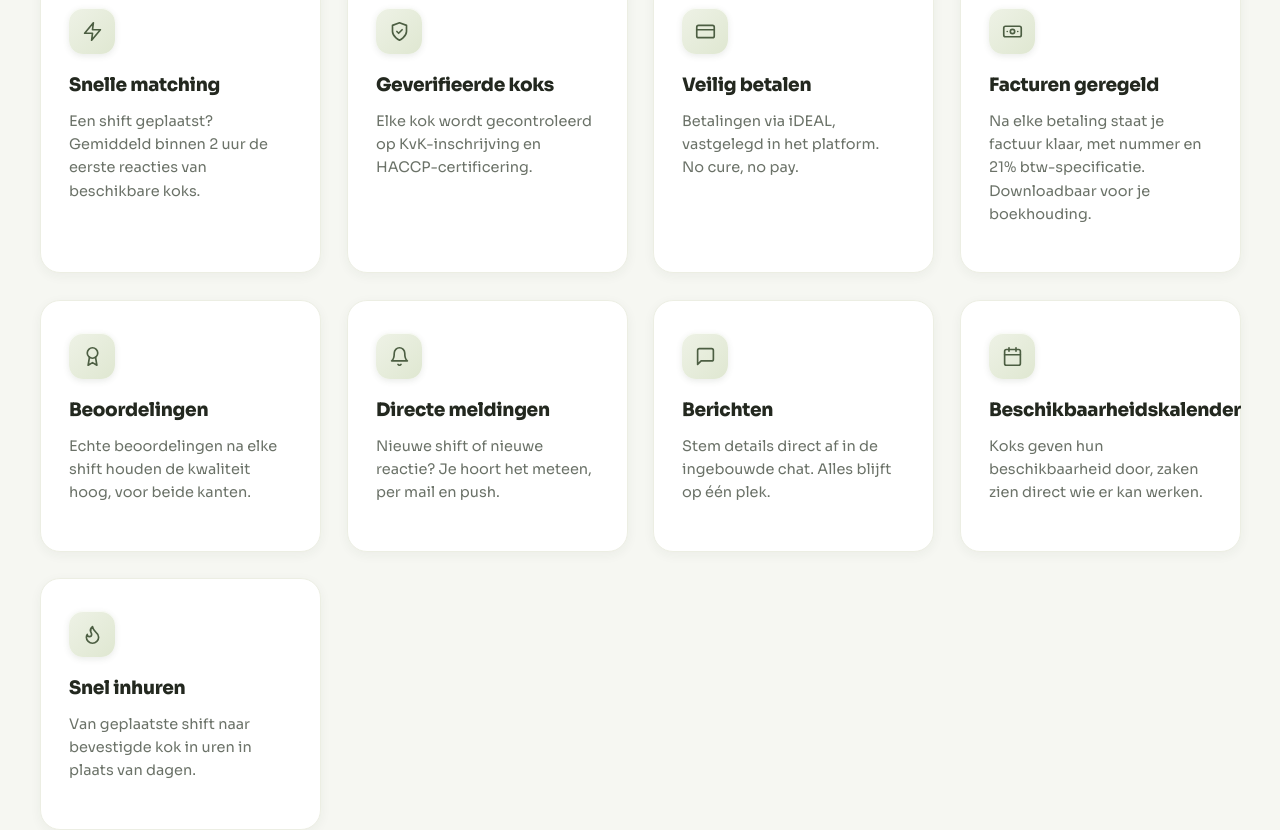
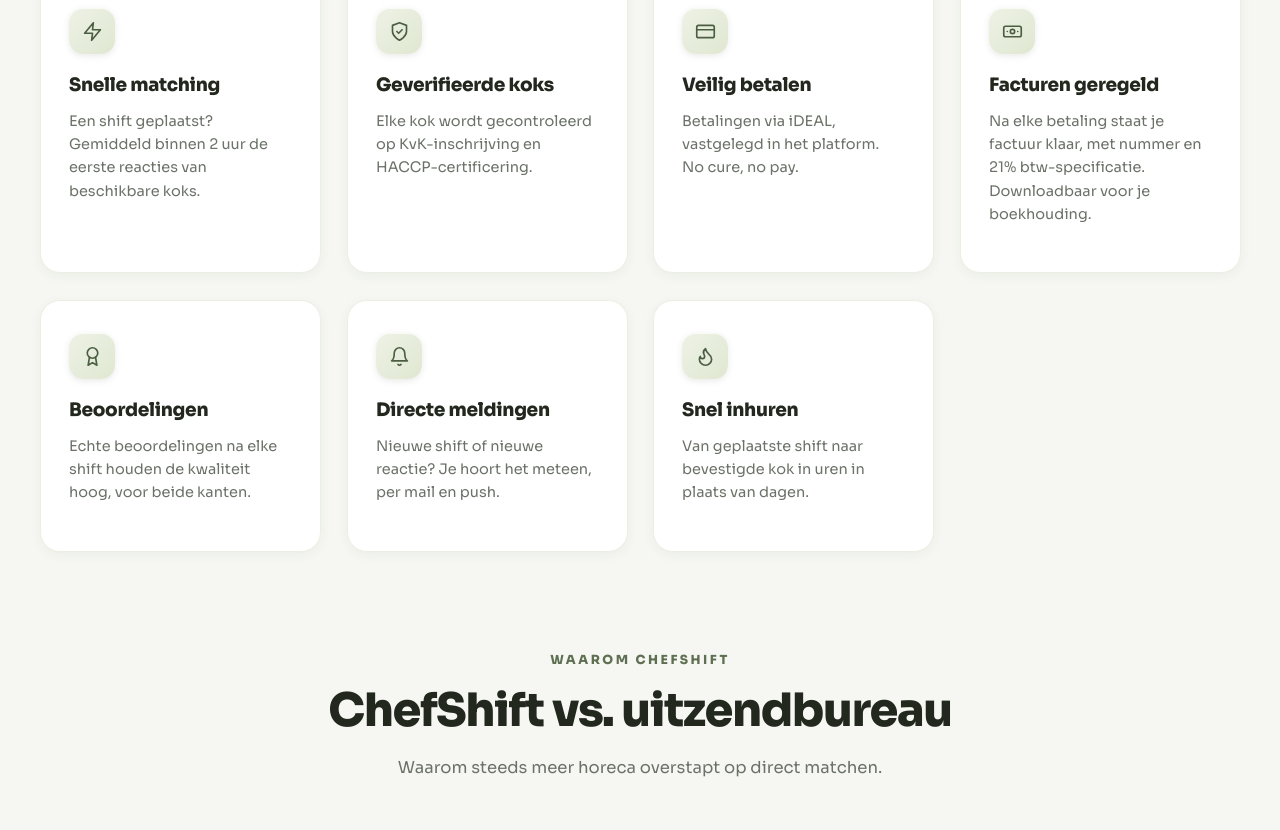
Before and after one commit to Rodisteph/chefshift, a Next.js app: page / in a window 1280 px wide. Shown: the part 2130-2960 px from the top of the page. Built offline with nearby package versions, Linux system fonts and the light colour scheme; no server answers.

Commit message:
fix: retrait des cartes decrivant des fonctionnalites inexistantes

```diff
--- a/src/app/page.tsx
+++ b/src/app/page.tsx
@@ -408,8 +408,6 @@ export default function HomePage() {
             { icon: 'bank', t: t('feat4_t'), d: t('feat4_d') },
             { icon: 'award', t: t('feat5_t'), d: t('feat5_d') },
             { icon: 'bell', t: t('feat6_t'), d: t('feat6_d') },
-            { icon: 'msg', t: t('feat7_t'), d: t('feat7_d') },
-            { icon: 'cal', t: t('feat8_t'), d: t('feat8_d') },
             { icon: 'flame', t: t('feat9_t'), d: t('feat9_d') },
           ].map((c) => (
             <div key={c.t} className="cs-card" style={{ background: '#fff', borderRadius: 20, border: '1px solid #eceee3', boxShadow: '0 3px 12px rgba(46,52,43,0.05)', padding: '32px 28px' }}>
```
